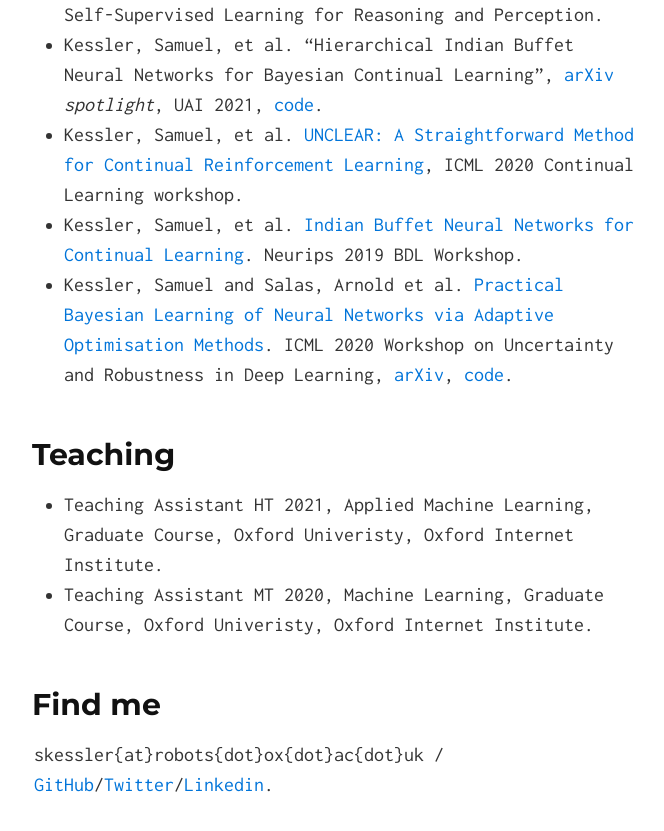
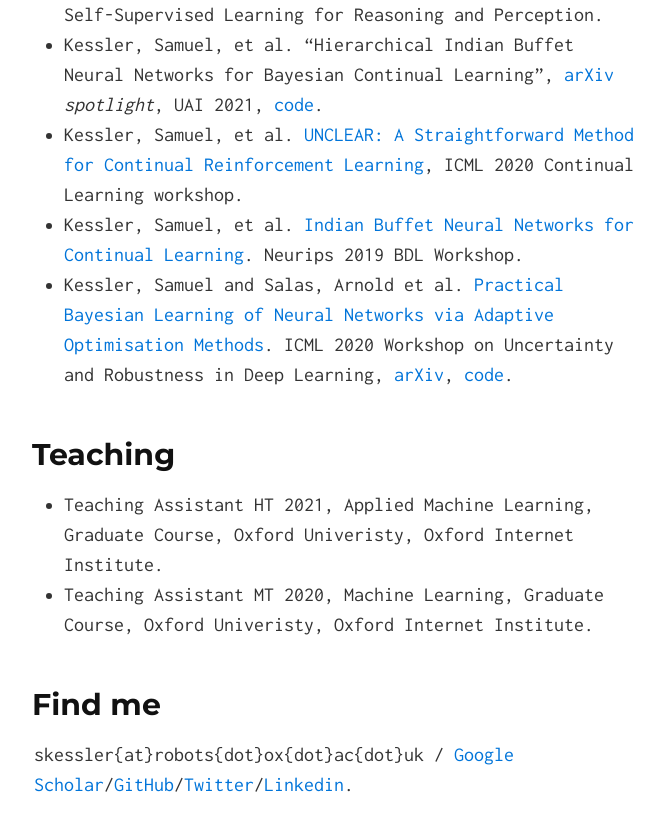
Before and after one commit to skezle/skezle.github.io, a Jekyll site: the page built from index.md, in a window 1280 px wide and 900 px high, scrolled down 1839 px. Shown: the top 831 px of the window, without its empty margins (306-970 px from the left). Built offline with Jekyll 4.4.1, drawn with Linux system fonts in a browser that asks for light colours.

Commit message:
adds gs link

```diff
--- a/index.md
+++ b/index.md
@@ -39,4 +39,4 @@ Statistics at ETH Zurich.
 *  Teaching Assistant MT 2020, Machine Learning, Graduate Course, Oxford Univeristy, Oxford Internet Institute.
 
 ## Find me
-skessler{at}robots{dot}ox{dot}ac{dot}uk / [GitHub](http://github.com/skezle)/[Twitter](http://twitter.com/SamKezz)/[Linkedin](https://uk.linkedin.com/pub/samuel-kessler/39/aa2/79).
+skessler{at}robots{dot}ox{dot}ac{dot}uk / [Google Scholar](https://scholar.google.co.uk/citations?hl=en&user=JmjQPXoAAAAJ)/[GitHub](http://github.com/skezle)/[Twitter](http://twitter.com/SamKezz)/[Linkedin](https://uk.linkedin.com/pub/samuel-kessler/39/aa2/79).
```
